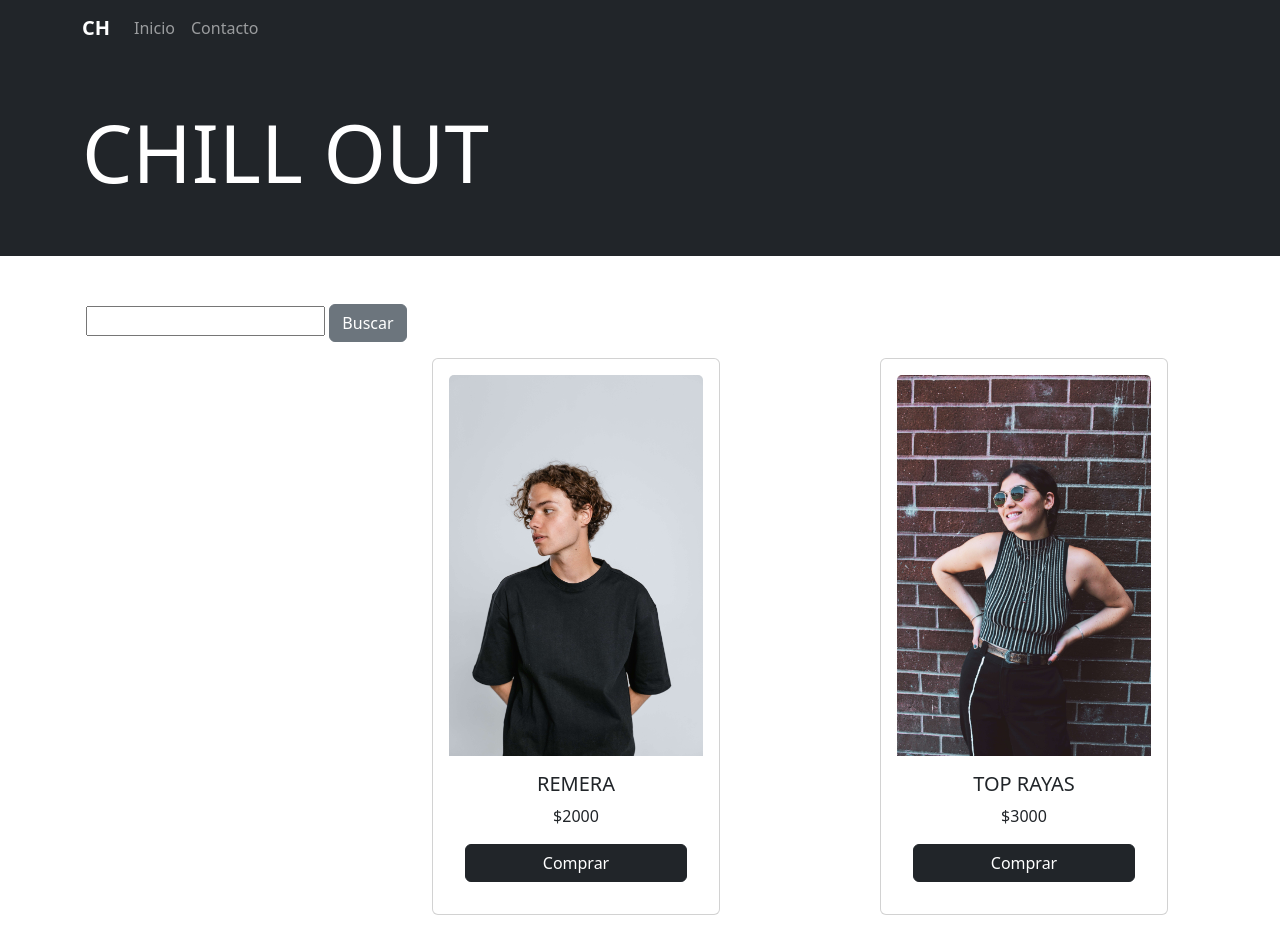
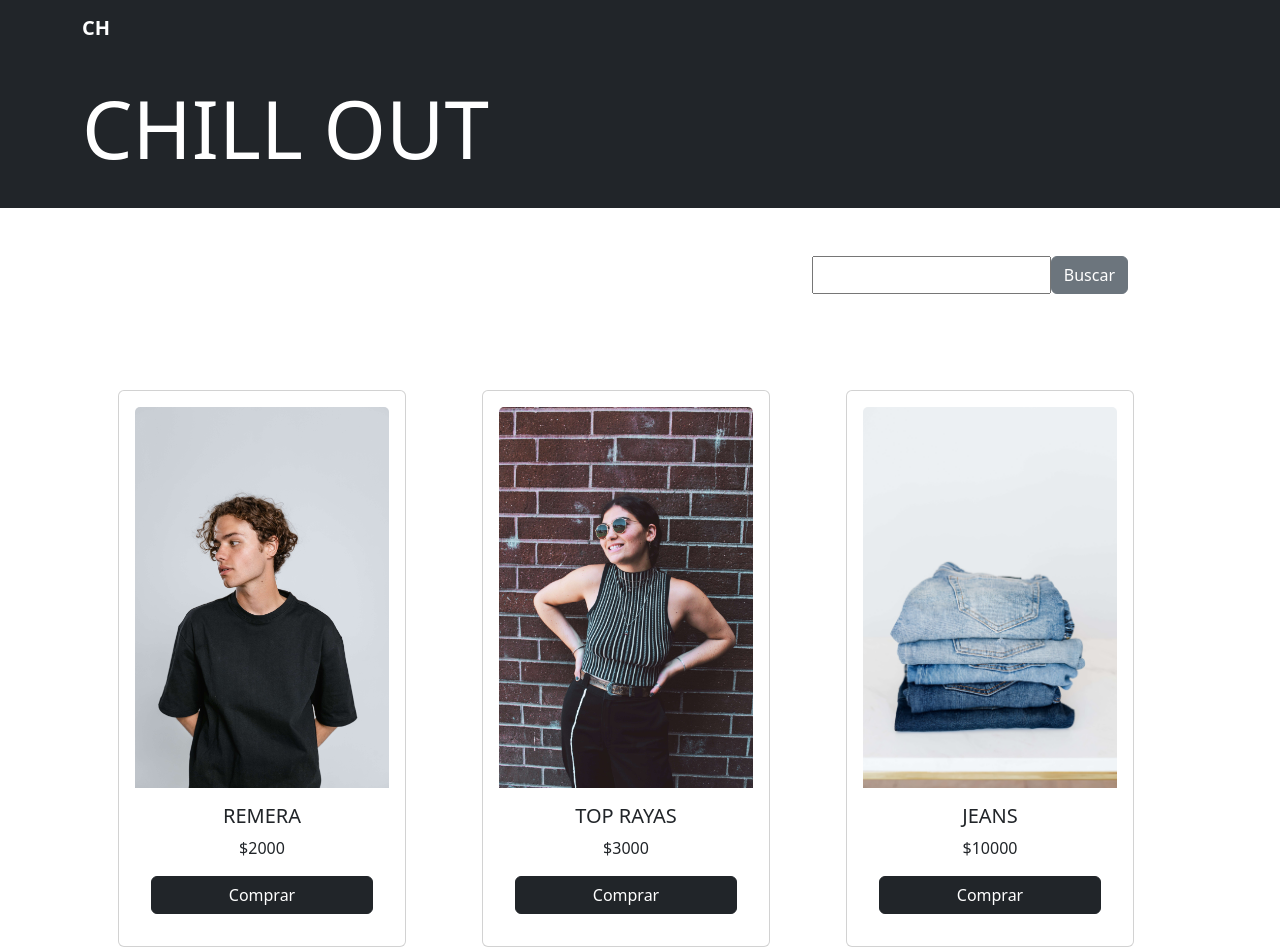
Before and after one commit to palmaroocchiagustina/eventos, a plain HTML site: page index.html in a window 1280 px wide. Shown: the top 947 px of the page. Drawn offline with nearby package versions, Linux system fonts and the light colour scheme; some packages are replaced by stand-ins of ours; a script that the page names is missing.

Commit message:
agregamos estilos

```diff
--- a/css/style.css
+++ b/css/style.css
@@ -5,15 +5,20 @@
     text-decoration: none;
 
 }
+.buscar{
 
+display: flex;
+justify-content: flex-end;
+margin-right: 30rem;
 
-
+}
 .article {
 
     display:grid;
-    grid-template-columns: repeat(2, 1fr);
-    margin-left: 25rem;
+    grid-template-columns: repeat(3, 1fr);
+    justify-content: center;
     gap: 3rem;
+    padding: 3rem;
 
 }
 
--- a/index.html
+++ b/index.html
@@ -18,20 +18,7 @@
 
         <nav class="navbar navbar-expand-md  navbar-dark bg-dark bg-light">
             <div class="container">
-              <a class="navbar-brand fw-bold" href="../index.html">CH</a>
-              <button class="navbar-toggler" type="button" data-bs-toggle="collapse" data-bs-target="#navbarNav" aria-controls="navbarNav" aria-expanded="false" aria-label="Toggle navigation">
-                <span class="navbar-toggler-icon"></span>
-              </button>
-              <div class="collapse navbar-collapse" id="navbarNav">
-                <ul class="navbar-nav">
-                  <li class="nav-item">
-                    <a class="nav-link" href="../index.html">Inicio</a>
-                  </li>
-                  <li class="nav-item">
-                    <a class="nav-link" href="#">Contacto</a>
-                  </li>
-                </ul>
-              </div>
+              <a class="navbar-brand fw-bold" href="">CH</a>
 
             </div>
           </nav>
@@ -40,7 +27,7 @@
 
      <main>
 
-      <section class="bg-dark text-white p-5" >
+      <section class="bg-dark text-white p-4" >
         <div class="container">
 
          <h1 class="display-1"> CHILL OUT </h1>
@@ -50,7 +37,7 @@
 
        </section>
      <!-- input -->
-     <div class=" container mt-5 mb-3">
+     <div class=" buscar container mt-5 mb-5">
       <label for="ingreso"></label>
       <input type="text" name="ingreso" value="" id="ingreso" </input>
       <button id="btnBuscar" class="btn btn-secondary">Buscar</button> <!--reveer boton-->
@@ -59,7 +46,7 @@
     </div>
       <!--contenido dinamico-->
       <!--cards -->
-      <ul id="tarjetas" class="article">
+      <ul id="tarjetas" class="article container">
       </ul>
 
       <!--carrito-->
@@ -71,7 +58,7 @@
       <div id="totalCarritoDiv" class="carrito__total container mt-5">
 
       </div>
-    <div class="carrito__btn">
+    <div class="carrito__btn mt-4">
       <button id="btnVaciar" class=" btn btn-secondary">Vaciar carrito</button>
       <button id="btnFinalizarCompra" class=" btn btn-dark">Finalizar compra</button>
 
```
